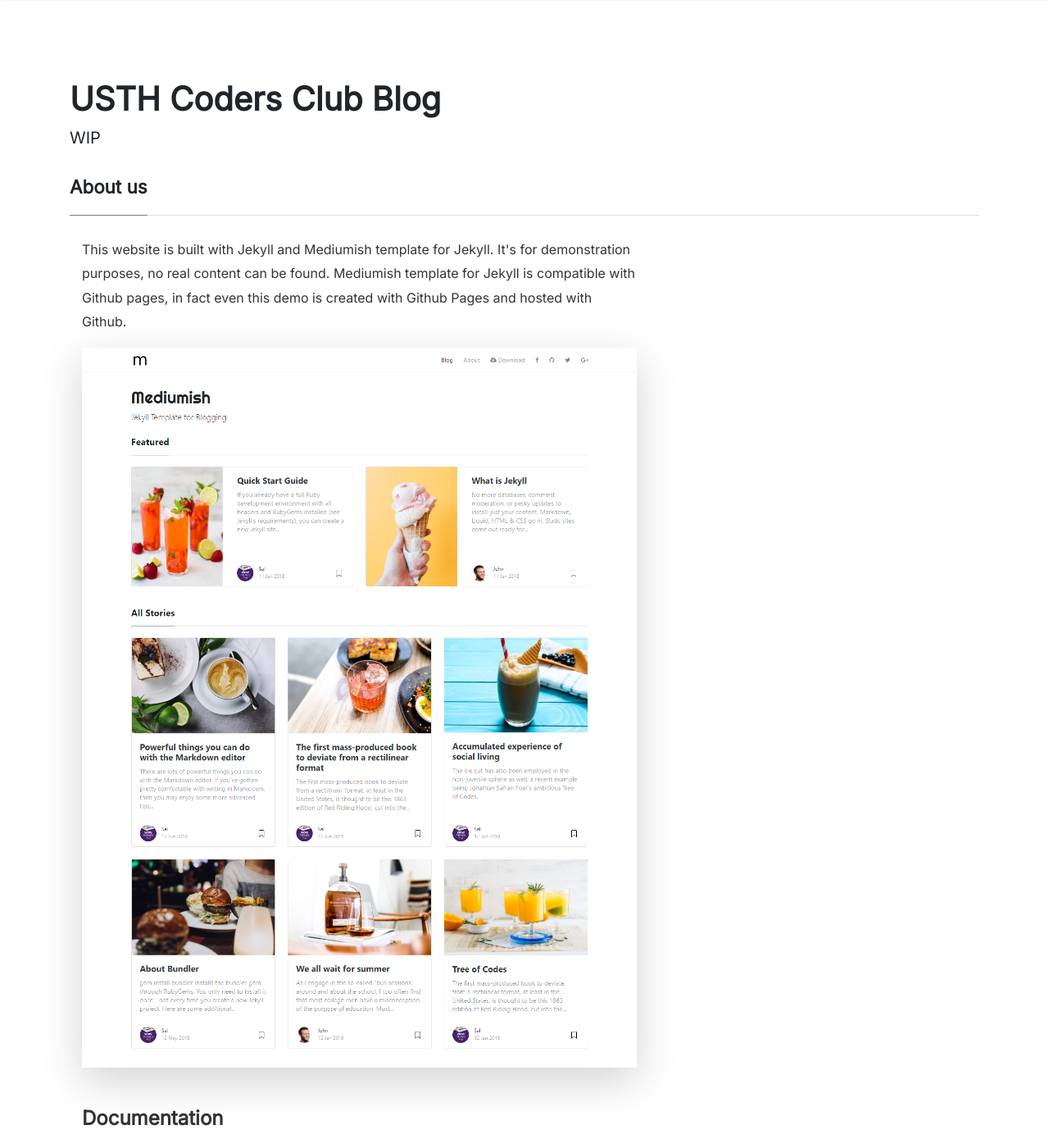
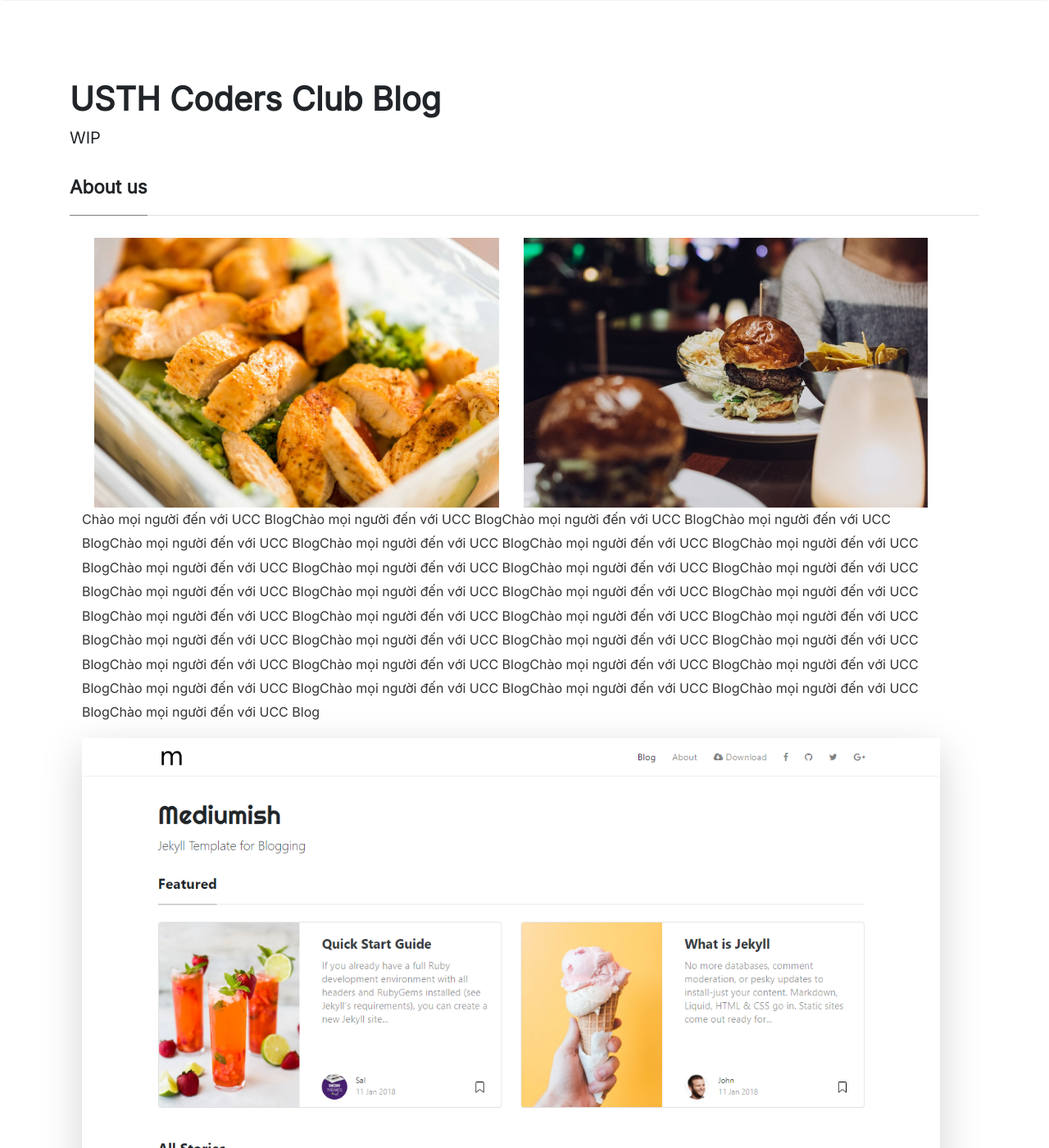
Before and after one commit to USTH-Coders-Club/USTH-Coders-Club.github.io, a Jekyll site: the page built from _pages/about.md, in a window 1280 px wide and 1400 px high. Shown: the whole window at 82% size. Built offline with Jekyll 4.4.1, drawn with Linux system fonts in a browser that asks for light colours; nearby versions of some CDN libraries.

Commit message:
Test Bootstrap

```diff
--- a/Gemfile
+++ b/Gemfile
@@ -18,3 +18,5 @@ group :jekyll_plugins do
     gem 'kramdown'
     gem 'rouge'
 end
+
+gem "webrick", "~> 1.7"
--- a/_pages/about.md
+++ b/_pages/about.md
@@ -6,11 +6,22 @@ comments: true
 ---
 
 <div class="justify-content-between">
-<div class="col-md-8 pr-5">
+<div class="col-md-12 pr-5">
 
-<p>This website is built with Jekyll and Mediumish template for Jekyll. It's for demonstration purposes, no real content can be found. Mediumish template for Jekyll is compatible with Github pages, in fact even this demo is created with Github Pages and hosted with Github.</p>
+<div class="d-flex justify-content-center">
+    <div class="col-md-6">
+        <img src="{{site.baseurl}}/assets/images/1.jpg">
+    </div>
+    <div class="col-md-6">
+        <img src="{{site.baseurl}}/assets/images/2.jpg">
+    </div>
+</div>
+
+<p>Chào mọi người đến với UCC BlogChào mọi người đến với UCC BlogChào mọi người đến với UCC BlogChào mọi người đến với UCC BlogChào mọi người đến với UCC BlogChào mọi người đến với UCC BlogChào mọi người đến với UCC BlogChào mọi người đến với UCC BlogChào mọi người đến với UCC BlogChào mọi người đến với UCC BlogChào mọi người đến với UCC BlogChào mọi người đến với UCC BlogChào mọi người đến với UCC BlogChào mọi người đến với UCC BlogChào mọi người đến với UCC BlogChào mọi người đến với UCC BlogChào mọi người đến với UCC BlogChào mọi người đến với UCC BlogChào mọi người đến với UCC BlogChào mọi người đến với UCC BlogChào mọi người đến với UCC BlogChào mọi người đến với UCC BlogChào mọi người đến với UCC BlogChào mọi người đến với UCC BlogChào mọi người đến với UCC BlogChào mọi người đến với UCC BlogChào mọi người đến với UCC BlogChào mọi người đến với UCC BlogChào mọi người đến với UCC BlogChào mọi người đến với UCC BlogChào mọi người đến với UCC BlogChào mọi người đến với UCC BlogChào mọi người đến với UCC Blog</p>
+
 
 <p class="mb-5"><img class="shadow-lg" src="{{site.baseurl}}/assets/images/mediumish-jekyll-template.png" alt="jekyll template mediumish" /></p>
+
 <h4>Documentation</h4>
 
 <p>Please, read the docs <a href="https://bootstrapstarter.com/bootstrap-templates/template-mediumish-bootstrap-jekyll/">here</a>.</p>
@@ -21,7 +32,7 @@ comments: true
 
 </div>
 
-<div class="col-md-4">
+<div class="col-md-12">
 
 <div class="sticky-top sticky-top-80">
 <h5>Buy me a coffee</h5>
@@ -31,5 +42,6 @@ comments: true
 <a target="_blank" href="https://www.wowthemes.net/donate/" class="btn btn-danger">Buy me a coffee</a> <a target="_blank" href="https://bootstrapstarter.com/bootstrap-templates/template-mediumish-bootstrap-jekyll/" class="btn btn-warning">Documentation</a>
 
 </div>
+
 </div>
 </div>
```
Also changed, not shown: Gemfile.lock, 1 other file.
